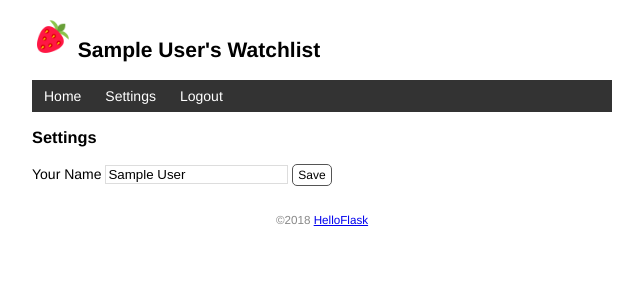
After one commit to rsrzr1j/watchlist, a Flask app: page /settings in a window 1280 px wide. The commit adds this page. Shown: the top 300 px of the page, without its empty margins (318-961 px from the left). Run offline with Flask 2, Linux system fonts and the light colour scheme; the visitor is signed in with stand-in values (Sample User, id 1); data comes from the database, SQL or seed files in the repository.

Commit message:
User authentication with flask-login

```diff
--- a/app.py
+++ b/app.py
@@ -1,4 +1,4 @@
-from flask import Flask,render_template
+from flask import Flask,render_template,request,redirect,flash
 from flask import url_for
 #导入扩展
 from flask_sqlalchemy import SQLAlchemy
@@ -6,7 +6,6 @@ import os,sys
 
 app=Flask(__name__)
 #初始化扩展，传入程序实例
-db=SQLAlchemy(app)
 #为了设置 Flask、扩展或是我们程序本身的一些行为，
 #我们需要设置和定义一些配 置变量。Flask 提供了一个统一的接口来写入和获取这些配置变
 #量: Flask.config 字典。
@@ -16,13 +15,25 @@ app.config['SQLALCHEMY_DATABASE_URI']='sqlite:////'+os.path.join(app.root_path,'
 app.config['SQLALCHEMY_TRACK_MODIFICATIONS']=False
 #在扩展类实例化前加载配置
 db = SQLAlchemy(app)
+#设置签名所需的密钥,用于flash
+app.config['SECRET_KEY'] = 'dev'#
 
+from werkzeug.security import generate_password_hash, check_password_hash
+from flask_login import UserMixin
 #创建数据库模型
-class User(db.Model):#表名将会是user，自动生成，小写处理
+class User(db.Model,UserMixin):#表名将会是user，自动生成，小写处理,
+#并让存储用户的 User 模型类继承 Flask-Login 提供的 UserMixin 类
+#继承这个类会让User类拥有几个用于判断认证状态的属性和方法
 	#主键
 	id=db.Column(db.Integer,primary_key=True)
 	#名字
 	name=db.Column(db.String(20))
+	username=db.Column(db.String(20))#用户名
+	password_hash=db.Column(db.String(128))#密码hash值
+	def set_password(self,password):#用来设置密码的方法
+		self.password_hash=generate_password_hash(password)
+	def validate_password(self,password):
+		return check_password_hash(self.password_hash,password)
 
 class Movie(db.Model):#表名将会是movie
 	id=db.Column(db.Integer,primary_key=True)
@@ -71,8 +82,160 @@ def forge():
 	db.session.commit()
 	click.echo('Forge Done.')
 
-@app.route('/')
+##生成管理员账户
+import click
+@app.cli.command()
+@click.option('--username',prompt=True,help='The username used to login.')
+@click.option('--password',prompt=True,hide_input=True,
+	confirmation_prompt=True,help='The password used to login.')
+def admin(username,password):
+	'''Create user.'''
+	db.create_all()
+	user=User.query.first()
+	if user is not None:
+		click.echo('Updating user.')
+		user.username=username
+		user.set_password(password)
+	else:
+		click.echo('Creating user...')
+		user=User(username=username,name='Admin')
+		user.set_password(password)
+		db.session.add(user)
+	db.session.commit()
+	click.echo('Done.')
+
+
+#初始化Flask-Login
+#这个扩展的初始化步骤稍微有些不同，除了实例化扩展类之外，我们还要实现一 个“用户加载回调函数
+from flask_login import LoginManager
+login_manager=LoginManager(app) #实例化扩展类
+
+@login_manager.user_loader
+def load_user(user_id):#创建用户加载回调函数，接受用户id作为参数
+	user=User.query.get(int(user_id)) #用id作文User模型的主键查询对应的用户
+	return user #返回用户对象
+
+
+
+
+#模板上下文处理函数
+#对于多个模板内都需要使用的变量，
+#我们可以使用 app.context_processor 装 饰器注册一个模板上下文处理函数
+@app.context_processor
+def inject_user():#函数名可以随意修改
+ user=User.query.first()
+ return dict(user=user) # 需要返回字典，等同于return {'user': user}
+
+@app.errorhandler(404) #传入要处理的错误代码
+def page_not_found(e): #接受异常对象作文参数
+	return render_template('404.html'),404
+	#返回模板和状态码,
+	#普通的视图函数之所以不用写出状态码，是因为默认会使用 200 状态码
+
+from flask_login import login_required,current_user
+@app.route('/',methods=['GET','POST'])
 def index():
+	if request.method=='POST':#判断请求是否是post
+		#获取表单数据
+		if not current_user.is_authenticated:#若当前用户未认证
+			return redirect(url_for('index'))#目的在于禁止未登陆用户创建新条目
+		title=request.form.get('title')#传入表单对应字段的name值
+		year=request.form.get('year')
+		#验证数据
+		if not title or not year or len(year)>4 or len(title)>60:
+			flash('Invalid input.')#显示错误提示
+			return redirect(url_for('index'))#重定向回主页
+		#保存数据到数据库
+		movie=Movie(title=title,year=year)#创建记录
+		db.session.add(movie) #添加到数据库会话
+		db.session.commit()#提交数据库会话
+		flash('Iterm created.')#显示成功创建的提示
+		return redirect(url_for('index'))
 	user=User.query.first() #读取用户记录
 	movies=Movie.query.all() #读取所有电影记录
-	return render_template('index.html',name=user,movies=movies)
+	return render_template('index.html',movies=movies)
+
+#编辑电影条目
+login_manager.login_view='login'#为了让用户认证的重定向操作正确执行
+@app.route('/movie/edit/<int:movie_id>',methods=['GET','POST'])
+@login_required #登陆保护
+def edit(movie_id):
+	movie=Movie.query.get_or_404(movie_id)
+	if request.method=='POST':#处理编辑表单的请求
+		title=request.form['title']
+		year=request.form['year']
+		if not title or not year or len(year)>4 or len(title)>60:
+			flash('Invalid input.')
+			return redirect(url_for('edit',movie_id=movie_id))
+			#重新定向回默认的编辑页面
+		#更新数据
+		movie.title=title
+		movie.year=year
+		db.session.commit()
+		flash('Item updated.')
+		return redirect(url_for('index'))
+	return render_template('edit.html',movie=movie)
+	#传入被编辑的电影记录
+
+#删除电影条目
+@app.route('/movie/delete/<int:movie_id>',methods=['POST'])
+#限定只接受POST请求
+@login_required#登陆保护
+def delete(movie_id):
+	movie=Movie.query.get_or_404(movie_id)#获取电影记录
+	db.session.delete(movie)
+	db.session.commit()
+	flash('Item deleted.')
+	return redirect(url_for('index'))
+
+#用于显示登陆页面和登陆表单的视图函数
+from flask_login import login_user
+@app.route('/login',methods=['GET','POST'])
+def login():
+	if request.method=='POST':
+		username=request.form['username']
+		password=request.form['password']
+
+		if not username or not password:
+			flash('Invalid input.')
+			return redirect(url_for('login'))
+
+		user=User.query.first()
+		#验证用户名和密码
+		if username==user.username and user.validate_password(password):
+			login_user(user)#登陆用户
+			flash('Login success.')
+			return redirect(url_for('index'))#重定向回主页
+
+		flash('Invalid username or password.')#验证失败提示
+		return redirect(url_for('login'))
+	return render_template('login.html')
+
+#登出操作
+from flask_login import login_required,logout_user
+@app.route('/logout')
+@login_required #用户视图保护
+def logout():
+	logout_user()#登出用户
+	flash('Goodbye.')
+	return redirect(url_for('index'))
+
+#支持设置用户名字
+from flask_login import login_required,current_user
+@app.route('/settings',methods=['GET','POST'])
+@login_required
+def settings():
+	if request.method=='POST':
+		name=request.form['name']
+		if not name or len(name)>20:
+			flash('Invalid input.')
+			return redirect(url_for('settings'))
+		current_user.name=name
+		# current_user 会返回当前登录用户的数据库记录对象
+		# 等同于下面的用法
+		# user = User.query.first()
+		# user.name = name
+		db.session.commit()
+		flash('Settings updated.')
+		return redirect(url_for('index'))
+	return render_template('settings.html')
--- /dev/null
+++ b/templates/base.html
@@ -0,0 +1,38 @@
+<!DOCTYPE html>
+<html lang="en">
+<head>
+	{% block head %}
+	<meta charset="utf-9">
+	{# 设置页面的视口，让页面根据设备的宽度来自动缩放页面 #}
+	<meta name="viewport" content="width=device-width,initial-scale=1.0">
+	<title>{{ user.name }}'s Watchlist</title>
+	<link rel="icon" href="{{url_for('static',filename='images/favicon.png')}}">
+	<link rel="stylesheet" href="{{ url_for('static',filename='style.css')}}" type="text/css">
+	{% endblock %}
+</head>
+<body>
+	{% for message in get_flashed_messages() %}
+		<div class="alert">{{ message }}</div>
+		{% endfor %}
+	<h2>
+		<img alt='berry' class='berry' src="{{url_for('static',filename='images/berry.png')}}">
+		{{ user.name }}'s Watchlist
+	</h2>
+	{# add 导航栏 #}
+	<nav>
+		<ul>
+			<li><a href="{{url_for('index')}}">Home</a></li>
+			{% if current_user.is_authenticated %}
+				<li><a href="{{ url_for('settings')}}">Settings</a></li>
+				<li><a href="{{url_for('logout')}}">Logout</a></li>
+			{% else %}
+				<li><a href="{{url_for('login')}}">Login</a></li>
+			{% endif %}
+		</ul>
+	</nav>
+	{% block content %}{% endblock %}
+	<footer>
+		<small>&copy;2018 <a href="http://helloflask.com/tutorial">HelloFlask</a></small>
+	</footer>
+</body>
+</html>
--- /dev/null
+++ b/templates/settings.html
@@ -0,0 +1,10 @@
+{% extends 'base.html' %}
+{% block content %}
+
+<h3>Settings</h3>
+<form method='post'>
+	Your Name <input type="text" name="name" autocomplete="off"
+	required value="{{ current_user.name }}">
+	<input class="btn" type="submit" name="submit" value="Save">
+</form>
+{% endblock %}
```
Also changed, not shown: templates/404.html (added, +11 -0 lines), templates/edit.html (added, +9 -0 lines), templates/index.html (+39 -28 lines), templates/login.html (added, +13 -0 lines).
